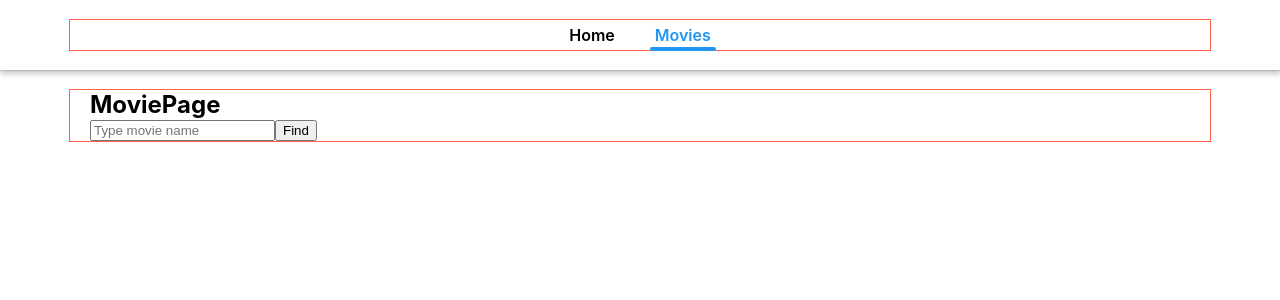
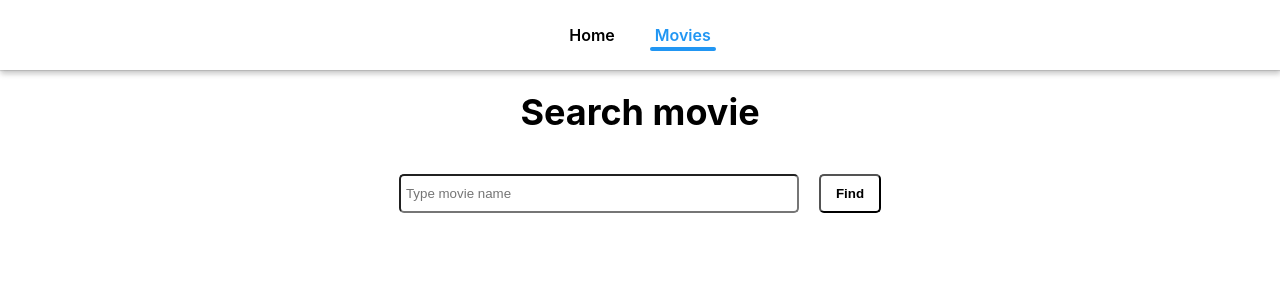
Before and after one commit to ASyrotenko/goit-react-hw-05-movies, a React (Create React App) app: page /movies in a window 1280 px wide. Shown: the top 300 px of the page. Built offline with nearby package versions, Linux system fonts and the light colour scheme.

Commit message:
add propTypes

```diff
--- a/package.json
+++ b/package.json
@@ -9,6 +9,7 @@
     "@testing-library/user-event": "^13.5.0",
     "axios": "^1.2.6",
     "nanoid": "^4.0.0",
+    "prop-types": "^15.8.1",
     "react": "^18.1.0",
     "react-dom": "^18.1.0",
     "react-router-dom": "^6.8.0",
--- a/src/UserRoutes.jsx
+++ b/src/UserRoutes.jsx
@@ -1,21 +1,31 @@
 import { Routes, Route } from 'react-router-dom';
+import { lazy, Suspense } from 'react';
 
-import HomePage from 'components/pages/HomePage/HomePage';
-import MoviePage from 'components/pages/MoviePage/MoviePage';
-import SingleMoviePage from 'components/pages/SingleMoviePage/SingleMoviePage';
-import SingleMovieCreditsPage from 'components/pages/SingleMovieCreditsPage/SingleMovieCreditsPage';
-import SingleMovieReviewsPage from 'components/pages/SingleMovieReviewsPage/SingleMovieReviewsPage';
+const HomePage = lazy(() => import('components/pages/HomePage/HomePage'));
+const MoviePage = lazy(() => import('components/pages/MoviePage/MoviePage'));
+const SingleMoviePage = lazy(() =>
+  import('components/pages/SingleMoviePage/SingleMoviePage')
+);
+const SingleMovieCreditsPage = lazy(() =>
+  import('components/pages/SingleMovieCreditsPage/SingleMovieCreditsPage')
+);
+
+const SingleMovieReviewsPage = lazy(() =>
+  import('components/pages/SingleMovieReviewsPage/SingleMovieReviewsPage')
+);
 
 const UserRoutes = () => {
   return (
+    <Suspense fallback={<p>...loading</p>}>
       <Routes>
-      <Route path="/goit-react-hw-05-movies" element={<HomePage />} />
         <Route path="/movies" element={<MoviePage />} />
         <Route path="/movies/:id" element={<SingleMoviePage />}>
           <Route path="credits" element={<SingleMovieCreditsPage />} />
           <Route path="reviews" element={<SingleMovieReviewsPage />} />
         </Route>
+        <Route path="*" element={<HomePage />} />
       </Routes>
+    </Suspense>
   );
 };
 
--- a/src/components/modules/Menu/items.js
+++ b/src/components/modules/Menu/items.js
@@ -3,7 +3,7 @@ import { nanoid } from 'nanoid';
 const items = [
   {
     id: nanoid(),
-    to: '/goit-react-hw-05-movies',
+    to: '/',
     text: 'Home',
   },
   {
--- a/src/components/modules/MovieList/MovieList.jsx
+++ b/src/components/modules/MovieList/MovieList.jsx
@@ -1,5 +1,6 @@
 import { Link, useLocation } from 'react-router-dom';
 import defaultMovieImg from '../../../images/default-movie-img.jpg';
+import PropTypes from 'prop-types';
 
 import css from './movie-list.module.css';
 
@@ -26,3 +27,7 @@ const MovieList = ({ items }) => {
 };
 
 export default MovieList;
+
+MovieList.propTypes = {
+  items: PropTypes.array,
+};
--- a/src/components/modules/MovieSearchForm/MovieSearchForm.jsx
+++ b/src/components/modules/MovieSearchForm/MovieSearchForm.jsx
@@ -1,6 +1,7 @@
 import { useState } from 'react';
+import PropTypes from 'prop-types';
 
-// import css from './movie-search-form.module.css';
+import css from './movie-search-form.module.css';
 
 const MovieSearchForm = ({ onSubmit }) => {
   const [state, setState] = useState('');
@@ -17,17 +18,24 @@ const MovieSearchForm = ({ onSubmit }) => {
   };
 
   return (
-    <form onSubmit={handleSubmit}>
+    <form onSubmit={handleSubmit} className={css.form}>
       <input
+        className={css.form__input}
         name="search"
         value={state}
         onChange={handleChange}
         placeholder="Type movie name"
         required
       />
-      <button type="submit">Find</button>
+      <button type="submit" className={`btn ${css.form__btn}`}>
+        Find
+      </button>
     </form>
   );
 };
 
 export default MovieSearchForm;
+
+MovieSearchForm.propTypes = {
+  onSubmit: PropTypes.func.isRequired,
+};
--- a/src/components/modules/MovieSearchForm/movie-search-form.module.css
+++ b/src/components/modules/MovieSearchForm/movie-search-form.module.css
@@ -0,0 +1,14 @@
+.form {
+  margin-top: 40px;
+  text-align: center;
+}
+
+.form__input {
+  padding: 10px 5px;
+  border-radius: 5px;
+  width: 400px;
+}
+
+.form__btn {
+  margin-left: 20px;
+}
--- a/src/components/pages/MoviePage/MoviePage.jsx
+++ b/src/components/pages/MoviePage/MoviePage.jsx
@@ -1,6 +1,7 @@
 import { useState, useEffect } from 'react';
+import { useSearchParams } from 'react-router-dom';
 
-// import css from './movie-page.css';
+import css from './movie-page.module.css';
 
 import MovieSearchForm from 'components/modules/MovieSearchForm/MovieSearchForm';
 import MovieList from 'components/modules/MovieList/MovieList';
@@ -11,8 +12,10 @@ const MoviePage = () => {
   const [items, setItems] = useState([]);
   const [loading, setLoading] = useState(false);
   const [error, setError] = useState(null);
-  const [search, setSearch] = useState('');
   const [noResults, setNoResults] = useState(false);
+
+  const [searchParams, setSearchParams] = useSearchParams();
+  const search = searchParams.get('query');
 
   useEffect(() => {
     const fetchMovie = async () => {
@@ -43,12 +46,12 @@ const MoviePage = () => {
 
   const changeSearch = search => {
     reset();
-    setSearch(search);
+    setSearchParams({ query: search });
   };
 
   return (
     <div className="container">
-      <h2>MoviePage</h2>
+      <h2 className={css.moviePage__title}>Search movie</h2>
       <MovieSearchForm onSubmit={changeSearch} />
       {items.length > 0 && <MovieList items={items} />}
       {noResults && (
--- /dev/null
+++ b/src/components/pages/MoviePage/movie-page.module.css
@@ -0,0 +1,4 @@
+.moviePage__title {
+  font-size: 36px;
+  text-align: center;
+}
--- a/src/index.css
+++ b/src/index.css
@@ -54,7 +54,7 @@ header {
   margin: 0 auto;
   max-width: 1140px;
   padding: 0 20px;
-  outline: 1px solid tomato;
+  /* outline: 1px solid tomato; */
 }
 
 ul {
```
Also changed, not shown: src/components/pages/MoviePage/movie-page.css (deleted), 1 other file (tests, documents, lock files or other folders). Lines whose indentation alone changed are shown as unchanged.
